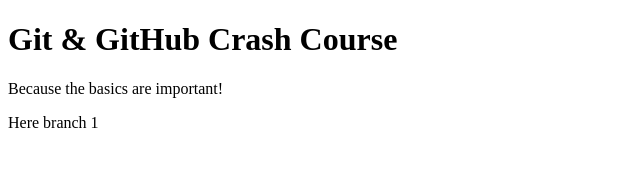
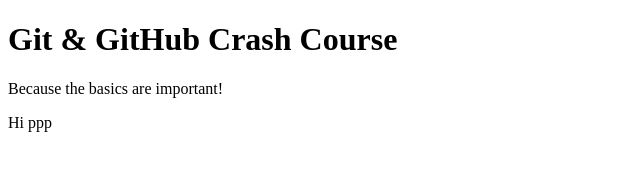
Before and after one commit to HalaMadrid0/Madrid, a plain HTML site: page index.html in a window 1280 px wide. Shown: the full height of the page, 0-640 px from the left. Drawn offline with Linux system fonts and the light colour scheme.

Commit message:
from master

```diff
--- a/index.html
+++ b/index.html
@@ -13,4 +13,4 @@
 </html>
 
 
-Here branch 1
+Hi ppp
```
